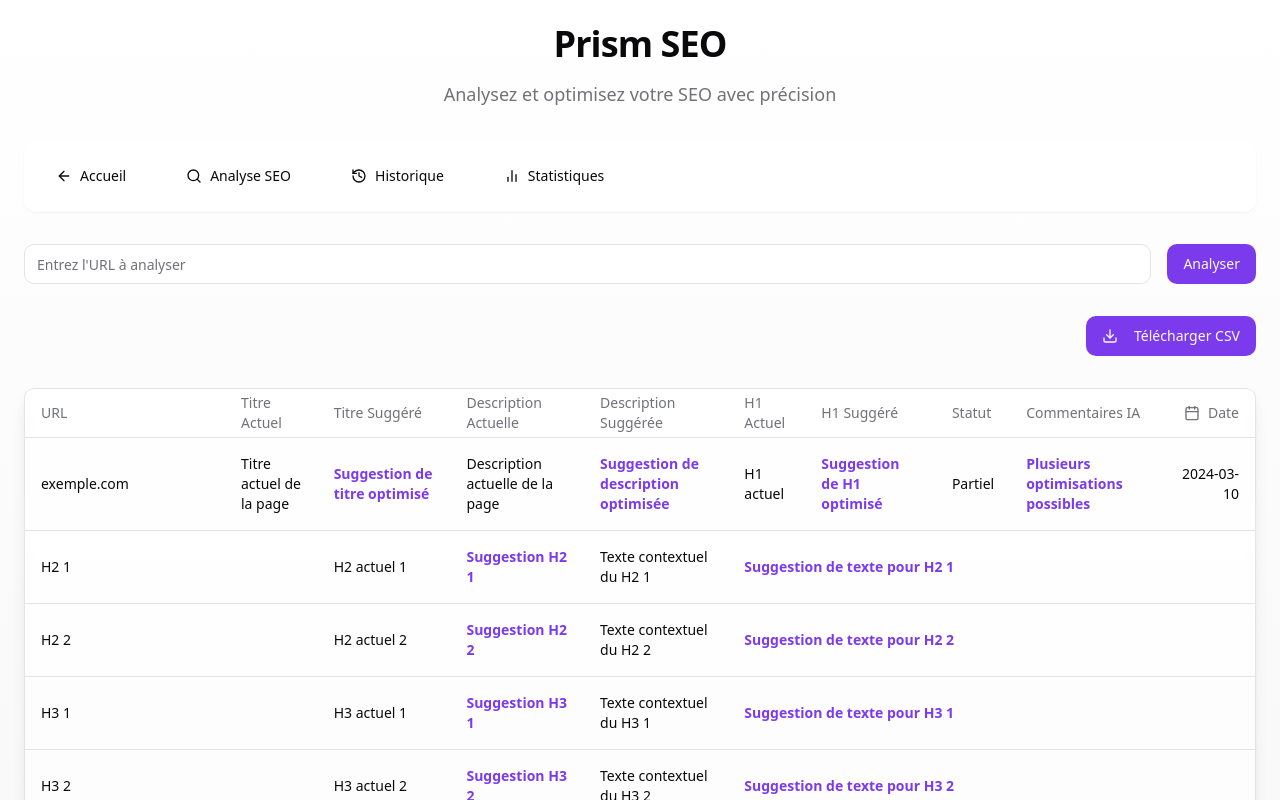
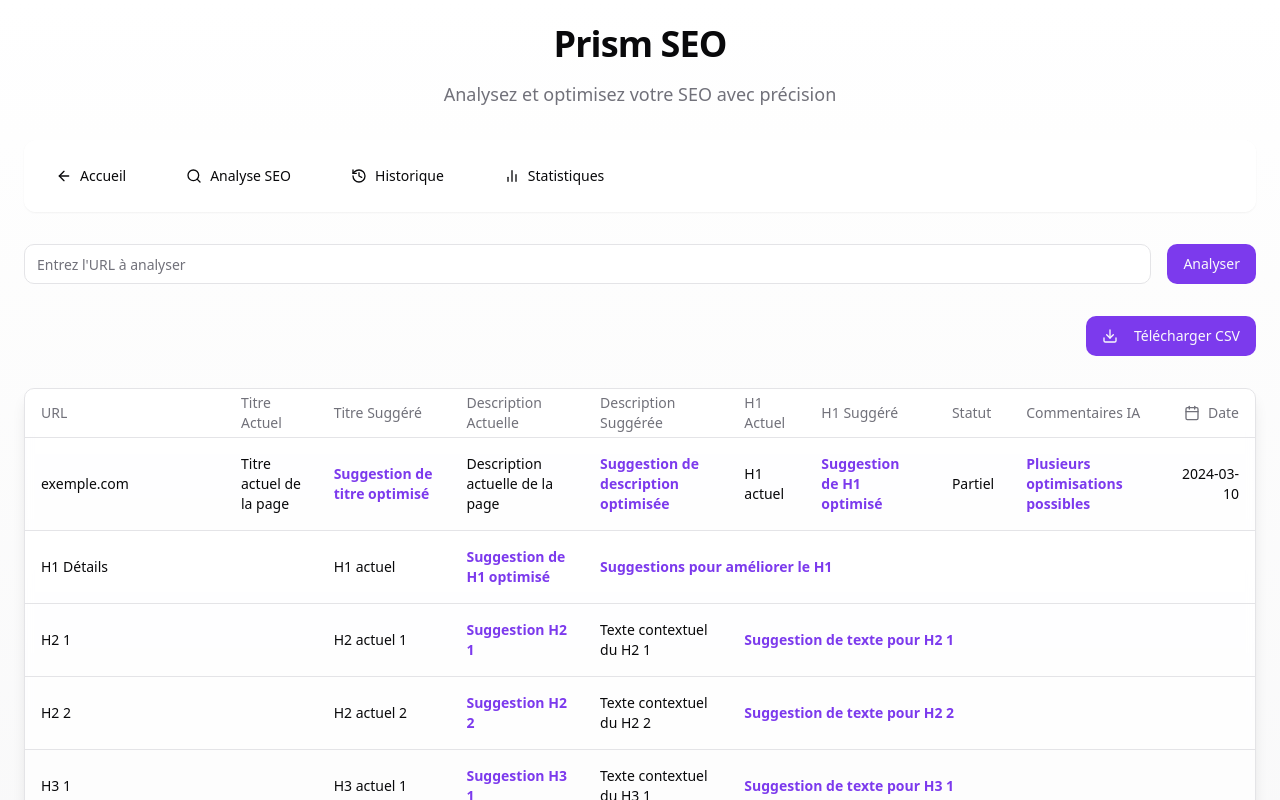
Before and after one commit to Hugonnet/seoptimiz-new, a React (Vite) app: page / in a window 1280 px wide. Shown: the top 800 px of the page. Built offline with nearby package versions, Linux system fonts and the light colour scheme.

Commit message:
Refactor SEO Table Header
Move the h1 tag above the h2 tag in the SEOTable component for improved structure and semantics.
[skip gpt_engineer]

```diff
--- a/src/components/SEOTable.tsx
+++ b/src/components/SEOTable.tsx
@@ -101,6 +101,12 @@ export function SEOTable() {
                   <TableCell>{renderSuggestion(item.aiComments)}</TableCell>
                   <TableCell className="text-right">{item.date}</TableCell>
                 </TableRow>
+                <TableRow key={`h1-details-${item.id}`} className="bg-muted/5">
+                  <TableCell colSpan={2} className="font-medium">H1 Détails</TableCell>
+                  <TableCell>{item.currentH1}</TableCell>
+                  <TableCell>{renderSuggestion(item.suggestedH1)}</TableCell>
+                  <TableCell colSpan={6}>{renderSuggestion("Suggestions pour améliorer le H1")}</TableCell>
+                </TableRow>
                 {item.h2s.map((h2, index) => (
                   <TableRow key={`h2-${index}`} className="bg-muted/5">
                     <TableCell colSpan={2} className="font-medium">H2 {index + 1}</TableCell>
```
